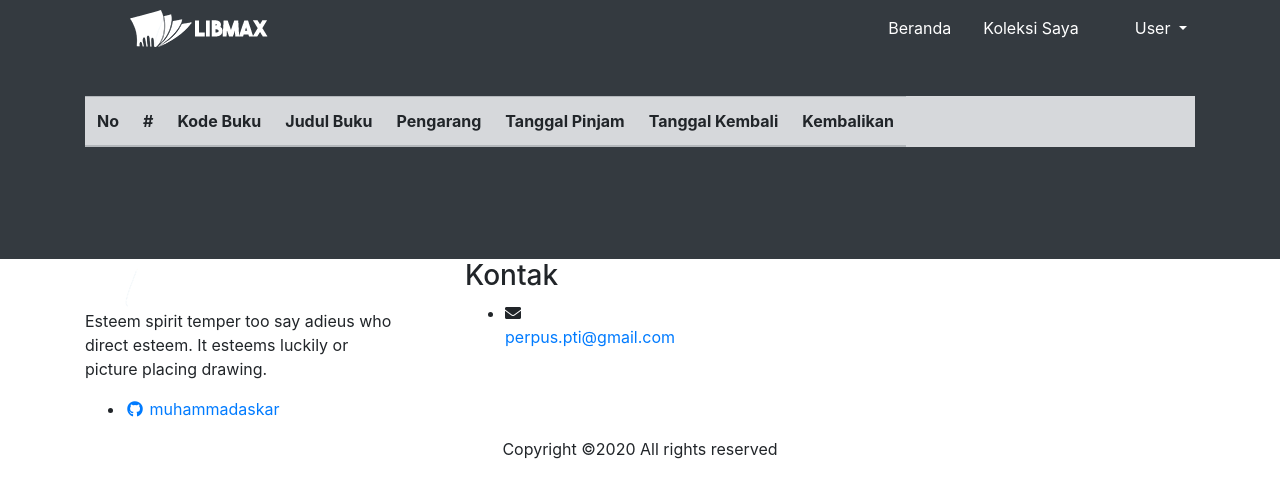
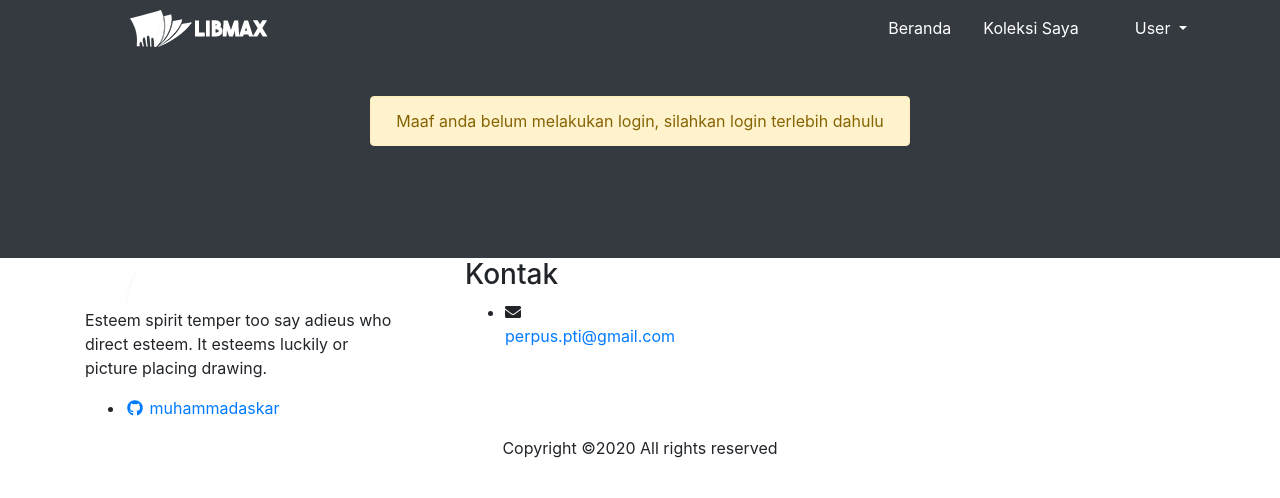
Before and after one commit to muhammadaskar/Perpus, a CodeIgniter app: page /Perpustakaan/index.php/main/koleksi in a window 1280 px wide. Shown: the top 498 px of the page. Run offline with CodeIgniter, Linux system fonts and the light colour scheme; data comes from the database, SQL or seed files in the repository; tables that the repository leaves empty or names only in its code hold one stand-in row (values such as "Sample post"); lists and menus that the app fills with data are empty; some libraries are stand-ins or nearby versions.

Commit message:
update view koleksi

```diff
--- a/application/views/buku/koleksi.php
+++ b/application/views/buku/koleksi.php
@@ -1,6 +1,18 @@
 <div class="bg-dark text-white">
     <div class="single_slider  d-flex align-items-center">
         <div class="container mt-5 pt-5 mb-5 pb-5">
+            <?php
+            $CI = get_instance();
+            if (!$CI->session->userdata('user')) :
+            ?>
+                <div class="row">
+                    <div class="col-md-6 mx-auto">
+                        <div class="alert alert-warning text-center" role="alert">
+                            Maaf anda belum melakukan login, silahkan login terlebih dahulu
+                        </div>
+                    </div>
+                </div>
+            <?php else : ?>
                 <table class="table table-secondary table-responsive">
                     <thead>
                         <tr>
@@ -35,6 +47,7 @@
                         endforeach; ?>
                     </tbody>
                 </table>
+            <?php endif; ?>
         </div>
     </div>
 </div>
```
Lines whose indentation alone changed are shown as unchanged.
